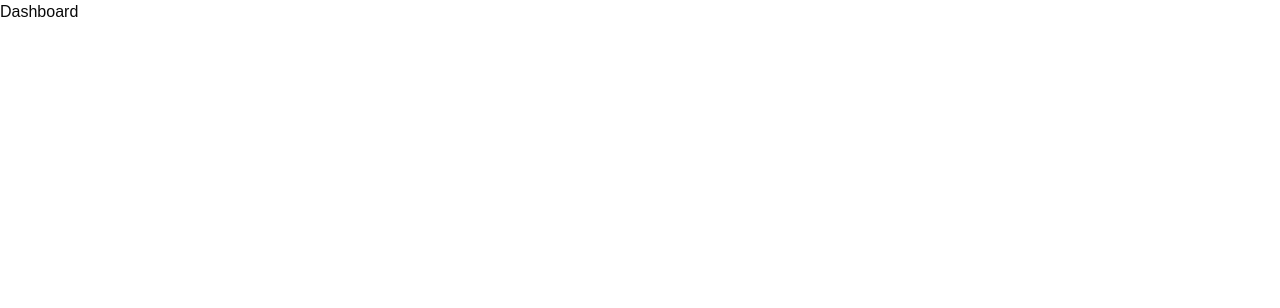
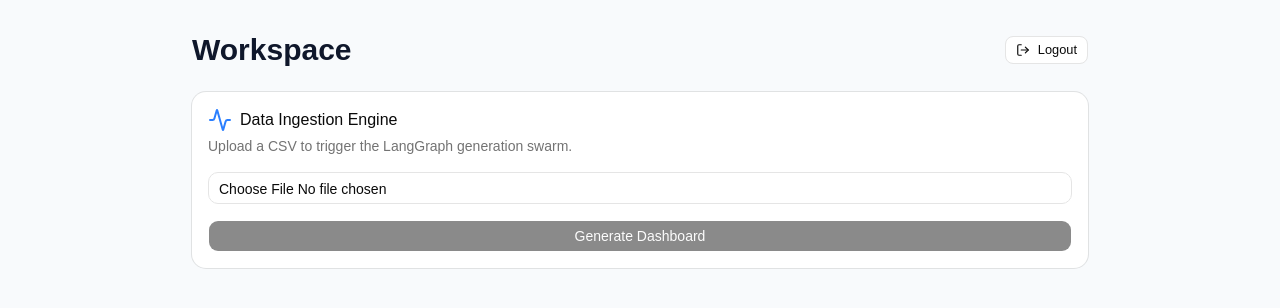
Before and after one commit to EdwinVincent28/Multi-Agent-Gen-UI, a React (Vite) app in the folder frontend/: page /dashboard in a window 1280 px wide. Shown: the top 308 px of the page. Built offline with nearby package versions, Linux system fonts and the light colour scheme; sample sign-in values are in the browser's storage.

Commit message:
feat(ui): Implement dashboard where user upload csv and output the generated ui code

```diff
--- a/frontend/src/pages/Dashboard.tsx
+++ b/frontend/src/pages/Dashboard.tsx
@@ -1,9 +1,89 @@
-import React from 'react'
+import { useState } from "react"
+import { useNavigate } from "react-router-dom"
+import { Button } from "@/components/ui/button"
+import { Card, CardContent, CardHeader, CardTitle, CardDescription } from "@/components/ui/card"
+import { Input } from "@/components/ui/input"
+import { Activity, LogOut } from "lucide-react"
 
-function Dashboard() {
+export default function Dashboard() {
+  const navigate = useNavigate()
+  const [file, setFile] = useState<File | null>(null)
+  const [isLoading, setIsLoading] = useState(false)
+  const [generatedCode, setGeneratedCode] = useState<string | null>(null)
+
+  const handleLogout = () => {
+    localStorage.removeItem("jwt_token")
+    navigate("/login")
+  }
+
+  const handleGenerate = async () => {
+    const token = localStorage.getItem("jwt_token")
+    if (!file || !token) return
+
+    setIsLoading(true)
+    const formData = new FormData()
+    formData.append("file", file)
+    formData.append("session_id", "live_frontend_test_002")
+
+    try {
+      const res = await fetch("http://127.0.0.1:8000/api/v1/generate", {
+        method: "POST",
+        headers: { "Authorization": `Bearer ${token}` },
+        body: formData
+      })
+
+      if (res.status === 401) {
+        handleLogout()
+        return
+      }
+
+      const data = await res.json()
+      if (data.ui_code) setGeneratedCode(data.ui_code)
+    } catch (error) {
+      console.error("Generation failed:", error)
+    } finally {
+      setIsLoading(false)
+    }
+  }
+
   return (
-    <div>Dashboard</div>
+    <div className="p-8 bg-slate-50 min-h-screen font-sans">
+      <div className="max-w-4xl mx-auto space-y-6">
+        <div className="flex justify-between items-center">
+          <h1 className="text-3xl font-bold text-slate-900">Workspace</h1>
+          <Button variant="outline" size="sm" onClick={handleLogout} className="flex items-center gap-2">
+            <LogOut size={16} /> Logout
+          </Button>
+        </div>
+
+        <Card>
+          <CardHeader>
+            <CardTitle className="flex items-center gap-2">
+              <Activity className="text-blue-500" /> Data Ingestion Engine
+            </CardTitle>
+            <CardDescription>Upload a CSV to trigger the LangGraph generation swarm.</CardDescription>
+          </CardHeader>
+          <CardContent className="space-y-4">
+            <Input type="file" accept=".csv,.json" onChange={(e) => setFile(e.target.files?.[0] || null)} />
+            <Button onClick={handleGenerate} disabled={!file || isLoading} className="w-full">
+              {isLoading ? "Swarm is generating UI..." : "Generate Dashboard"}
+            </Button>
+          </CardContent>
+        </Card>
+
+        {generatedCode && (
+          <Card>
+            <CardHeader>
+              <CardTitle>Raw AI Output</CardTitle>
+            </CardHeader>
+            <CardContent>
+              <pre className="bg-slate-900 text-slate-50 p-4 rounded-md overflow-x-auto text-sm">
+                {generatedCode}
+              </pre>
+            </CardContent>
+          </Card>
+        )}
+      </div>
+    </div>
   )
 }
-
-export default Dashboard
```
Also changed, not shown: 2 other files (tests, documents, lock files or other folders).
